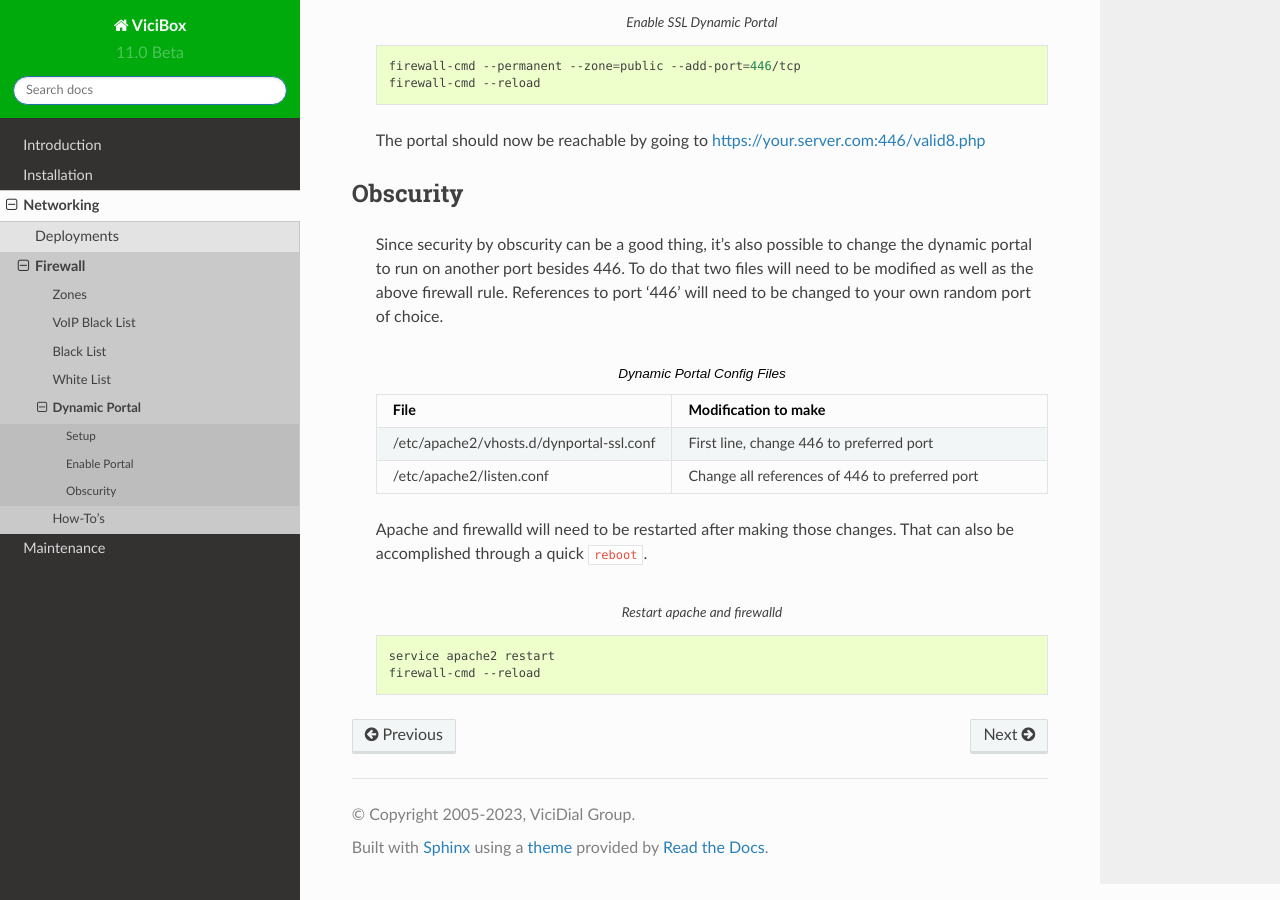
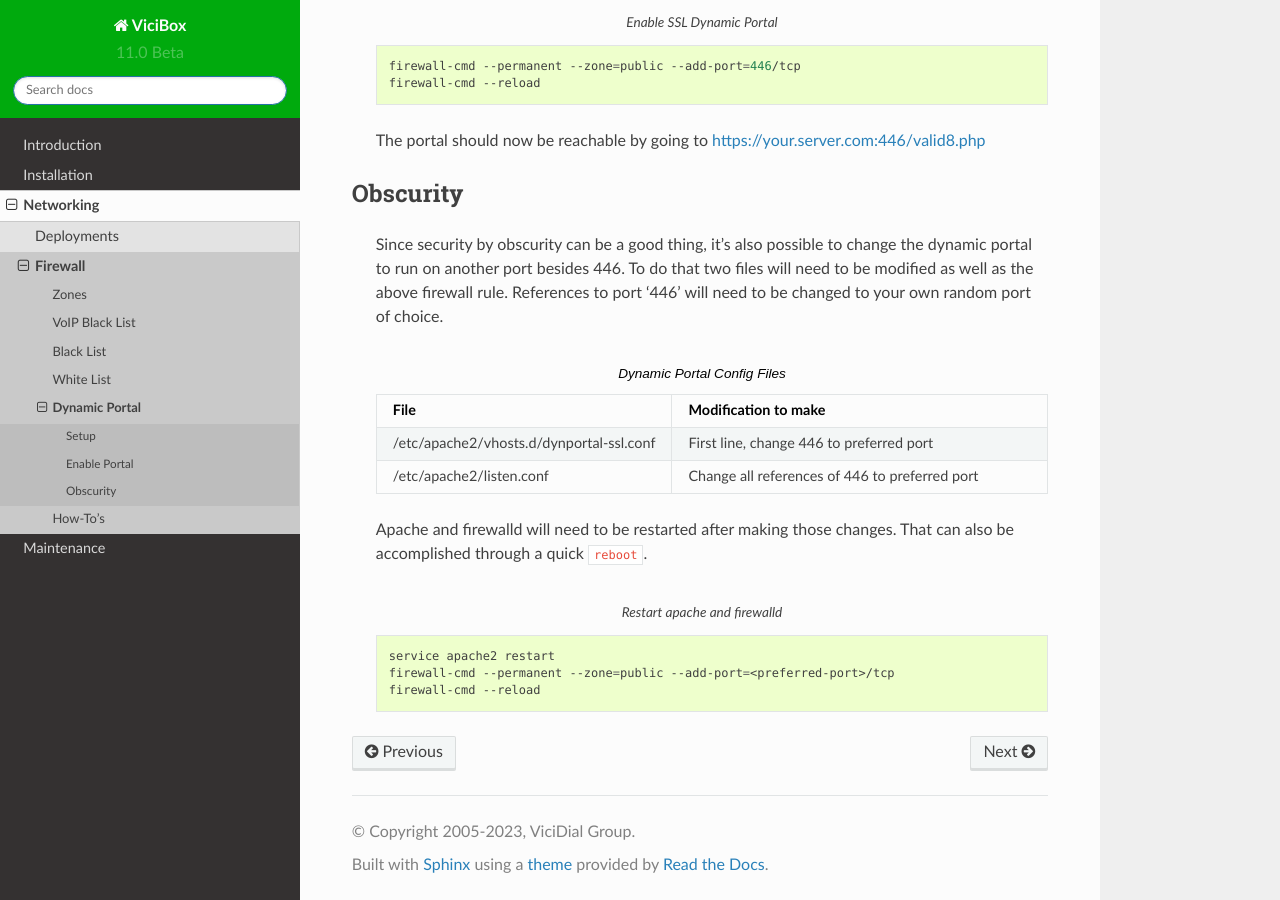
Before and after one commit to jamesvici/vicibox, a Sphinx documentation site: the page built from docs/source/networking/firewall/dynamic.rst, in a window 1280 px wide and 900 px high, scrolled down 970 px. Built offline with Sphinx 7.4.7 and the Read the Docs theme 2.0.0, drawn with Linux system fonts in a browser that asks for light colours.

Commit message:
missed adding preferred port to firewalld

```diff
--- a/docs/source/networking/firewall/dynamic.rst
+++ b/docs/source/networking/firewall/dynamic.rst
@@ -64,4 +64,5 @@ Obscurity
       :caption: Restart apache and firewalld
 
       service apache2 restart
+      firewall-cmd --permanent --zone=public --add-port=<preferred-port>/tcp
       firewall-cmd --reload
```
